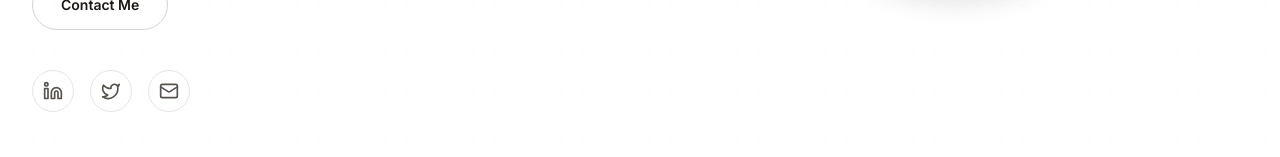
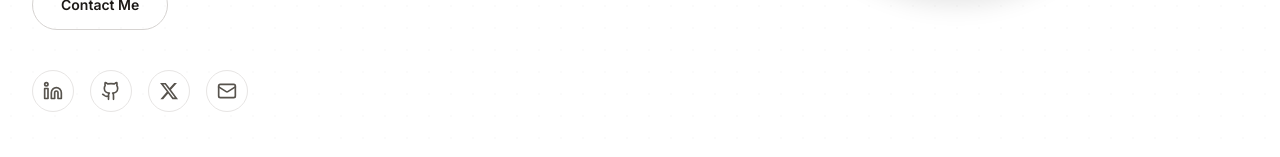
Before and after one commit to EmmanuelAyo2233/VINCENT-NWOSU, a React (Vite) app: page / in a window 1280 px wide. Shown: the part 643-800 px from the top of the page. Built offline with nearby package versions, Linux system fonts and the light colour scheme.

Commit message:
git add .

```diff
--- a/src/data/mockData.js
+++ b/src/data/mockData.js
@@ -7,9 +7,9 @@ export const profileInfo = {
   email: "vincent.nwosu@ucalgary.ca",
   location: "Calgary, AB, Canada",
   socials: {
-    linkedin: "https://linkedin.com",
-    twitter: "https://twitter.com",
-    instagram: "https://instagram.com"
+    linkedin: "https://www.linkedin.com/in/vincentnwosu?utm_source=share_via&utm_content=profile&utm_medium=member_ios",
+    twitter: "https://x.com/nwosuvincent?s=11",
+    github: "https://github.com/vincentnwosu"
   }
 };
 
--- a/src/pages/Contact.jsx
+++ b/src/pages/Contact.jsx
@@ -1,7 +1,13 @@
 import React, { useState } from 'react';
 import { motion, AnimatePresence } from 'framer-motion';
-import { Mail, MapPin, Send, CheckCircle, ArrowRight, Github, Linkedin, Twitter } from 'lucide-react';
+import { Mail, MapPin, Send, CheckCircle, ArrowRight, Github, Linkedin } from 'lucide-react';
 import { profileInfo } from '../data/mockData';
+
+const XIcon = ({ className = "w-4.5 h-4.5" }) => (
+  <svg className={className} fill="currentColor" viewBox="0 0 24 24" aria-hidden="true">
+    <path d="M18.244 2.25h3.308l-7.227 8.26 8.502 11.24H16.17l-5.214-6.817L4.99 21.75H1.68l7.73-8.835L1.254 2.25H8.08l4.713 6.231zm-1.161 17.52h1.833L7.084 4.126H5.117z" />
+  </svg>
+);
 
 export default function Contact() {
   const [formData, setFormData] = useState({ name: '', email: '', subject: '', message: '' });
@@ -108,8 +114,9 @@ export default function Contact() {
                   target="_blank"
                   rel="noopener noreferrer"
                   className="p-3 rounded-full border border-stone-300 bg-white hover:bg-stone-100 transition-colors text-stone-600"
+                  aria-label="X (formerly Twitter)"
                 >
-                  <Twitter className="w-4.5 h-4.5" />
+                  <XIcon className="w-4.5 h-4.5" />
                 </a>
               </div>
             </div>
--- a/src/pages/Home.jsx
+++ b/src/pages/Home.jsx
@@ -1,8 +1,14 @@
 import React from 'react';
 import { Link } from 'react-router-dom';
 import { motion } from 'framer-motion';
-import { ArrowRight, Linkedin, Twitter, Mail, ArrowDown } from 'lucide-react';
+import { ArrowRight, Linkedin, Github, Mail, ArrowDown } from 'lucide-react';
 import { profileInfo } from '../data/mockData';
+
+const XIcon = ({ className = "w-5 h-5" }) => (
+  <svg className={className} fill="currentColor" viewBox="0 0 24 24" aria-hidden="true">
+    <path d="M18.244 2.25h3.308l-7.227 8.26 8.502 11.24H16.17l-5.214-6.817L4.99 21.75H1.68l7.73-8.835L1.254 2.25H8.08l4.713 6.231zm-1.161 17.52h1.833L7.084 4.126H5.117z" />
+  </svg>
+);
 
 export default function Home() {
   return (
@@ -59,10 +65,15 @@ export default function Home() {
               aria-label="LinkedIn">
               <Linkedin className="w-5 h-5" />
             </a>
+            <a href={profileInfo.socials.github} target="_blank" rel="noopener noreferrer"
+              className="hover:text-stone-950 transition-colors p-2.5 rounded-full border border-stone-200 bg-white hover:bg-stone-50"
+              aria-label="GitHub">
+              <Github className="w-5 h-5" />
+            </a>
             <a href={profileInfo.socials.twitter} target="_blank" rel="noopener noreferrer"
               className="hover:text-stone-950 transition-colors p-2.5 rounded-full border border-stone-200 bg-white hover:bg-stone-50"
-              aria-label="Twitter">
-              <Twitter className="w-5 h-5" />
+              aria-label="X (formerly Twitter)">
+              <XIcon className="w-5 h-5" />
             </a>
             <a href={`mailto:${profileInfo.email}`}
               className="hover:text-stone-950 transition-colors p-2.5 rounded-full border border-stone-200 bg-white hover:bg-stone-50"
```
